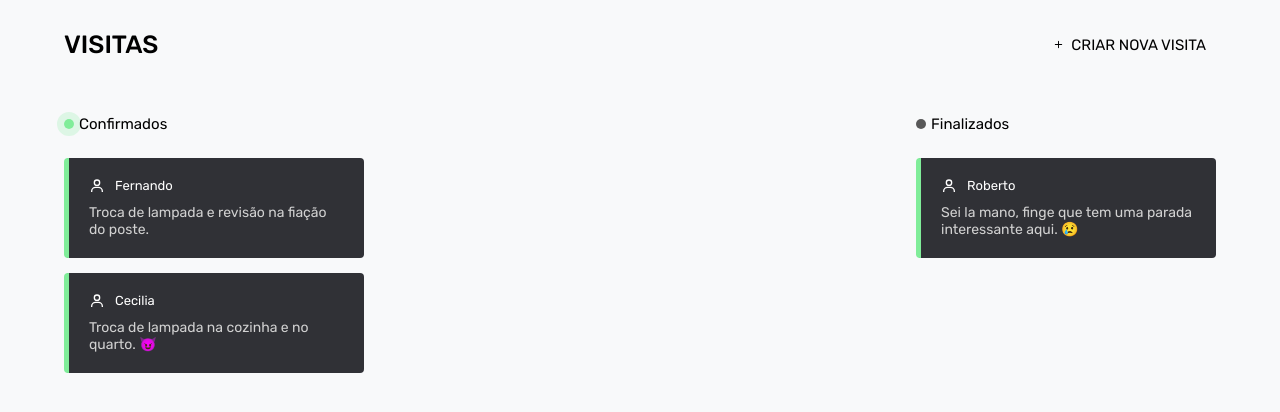
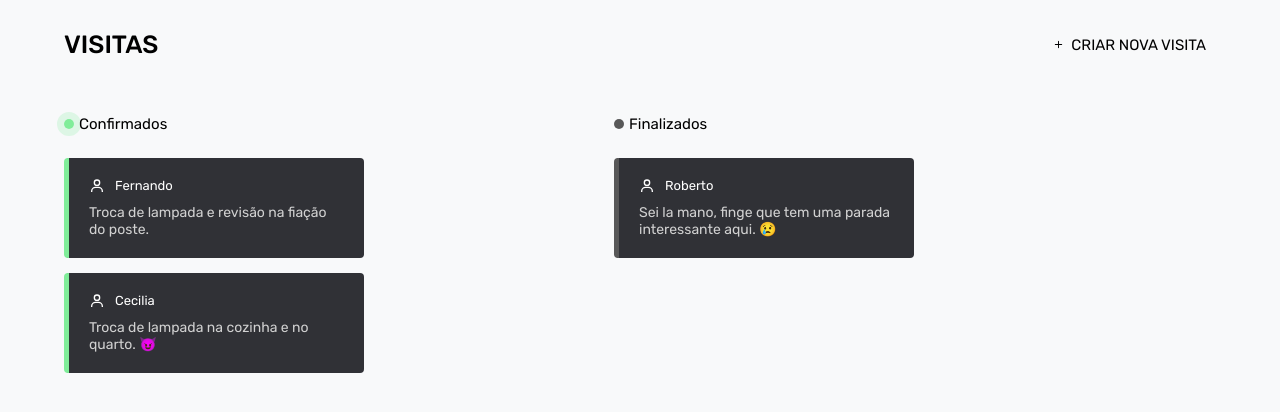
Before and after one commit to Tcc-frei/frontend, a React (Vite) app: page / in a window 1280 px wide. Shown: the top 412 px of the page. Built offline with nearby package versions, Linux system fonts and the light colour scheme; sample sign-in values are in the browser's storage.

Commit message:
styles: fazendo frufru

```diff
--- a/src/App.jsx
+++ b/src/App.jsx
@@ -59,7 +59,11 @@ export function App() {
               .filter((v) => v.status === "confirmado")
               .map((v) => {
                 return (
-                  <CardVisita cliente={v.nomeCliente} descricao={v.descricao} />
+                  <CardVisita
+                    cliente={v.nomeCliente}
+                    descricao={v.descricao}
+                    status={v.status}
+                  />
                 );
               })}
           </div>
@@ -73,7 +77,11 @@ export function App() {
               .filter((v) => v.status === "finalizado")
               .map((v) => {
                 return (
-                  <CardVisita cliente={v.nomeCliente} descricao={v.descricao} />
+                  <CardVisita
+                    cliente={v.nomeCliente}
+                    descricao={v.descricao}
+                    status={v.status}
+                  />
                 );
               })}
           </div>
--- a/src/app.scss
+++ b/src/app.scss
@@ -109,7 +109,8 @@
   .container-visitas {
     padding: 2% 5%;
     display: flex;
-    justify-content: space-between;
+    // justify-content: space-between;
+    gap: 250px;
 
     .visitas {
       .txt-confirmada {
--- a/src/components/card-visita/index.jsx
+++ b/src/components/card-visita/index.jsx
@@ -1,9 +1,17 @@
 import { BiUser } from "react-icons/bi";
 import "./styles.scss";
 
-export function CardVisita({ cliente, descricao }) {
+export function CardVisita({ cliente, descricao, status }) {
   return (
-    <div className="card">
+    <div
+      className="card"
+      style={{
+        borderLeft: `5px solid ${
+          status === "confirmado" ? "#80ed99" : "#585858"
+        }`,
+        cursor: `${status === "finalizado" && "not-allowed"}`,
+      }}
+    >
       <div className="info-cliente">
         <BiUser className="icon-cliente" />
 
```
